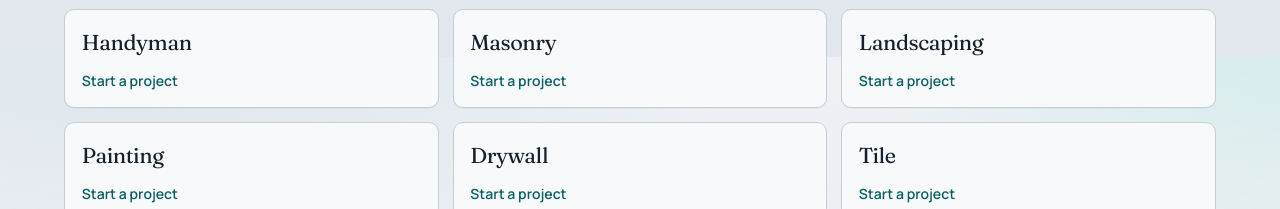
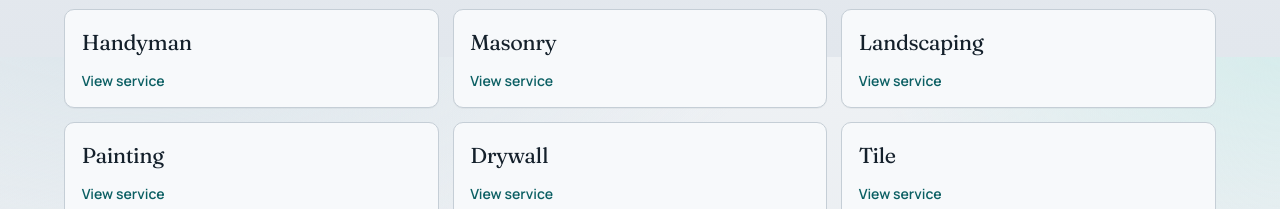
Before and after one commit to zerotype19/a5, a Next.js app: page / in a window 1280 px wide. Shown: the part 743-952 px from the top of the page. Built offline with nearby package versions, Linux system fonts and the light colour scheme.

Commit message:
Link the public service lists to the published service pages.

```diff
--- a/src/app/page.tsx
+++ b/src/app/page.tsx
@@ -165,7 +165,7 @@ export default function HomePage() {
             <Link
               key={service.id}
               className={styles.popularLink}
-              href="/request-service"
+              href={`/services/${service.slug}`}
               data-cta={`popular-${service.id}`}
             >
               {service.name}
--- a/src/components/Footer.tsx
+++ b/src/components/Footer.tsx
@@ -52,7 +52,7 @@ export function Footer() {
           <ul className={styles.list}>
             {SERVICES.map((service) => (
               <li key={service.id}>
-                <Link href="/#services">{service.name}</Link>
+                <Link href={`/services/${service.slug}`}>{service.name}</Link>
               </li>
             ))}
           </ul>
--- a/src/components/ServiceCard.tsx
+++ b/src/components/ServiceCard.tsx
@@ -10,11 +10,11 @@ export function ServiceCard({ service }: Props) {
   return (
     <Link
       className={styles.card}
-      href="/request-service"
+      href={`/services/${service.slug}`}
       data-cta={`service-${service.id}`}
     >
       <span className={styles.name}>{service.name}</span>
-      <span className={styles.action}>Start a project</span>
+      <span className={styles.action}>View service</span>
     </Link>
   );
 }
```
